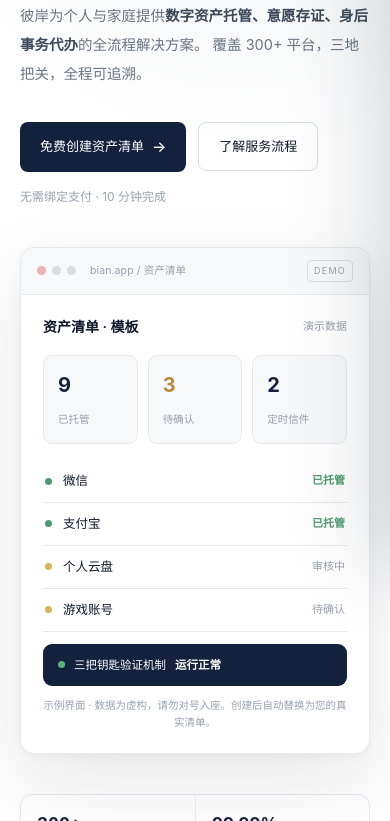
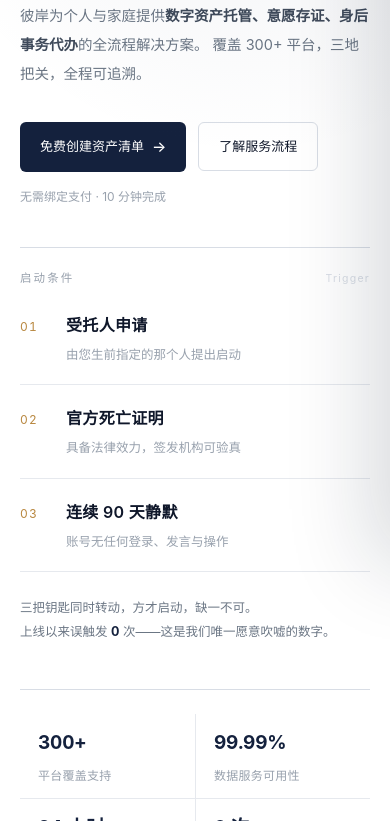
Before and after one commit to 1394641925/lihanyu, a plain HTML site: page index.html in a window 390 px wide. Shown: the part 279-1100 px from the top of the page. Drawn offline with Linux system fonts and the light colour scheme.

Commit message:
style: 极简首屏，移除资产面板

```diff
--- a/index.html
+++ b/index.html
@@ -78,7 +78,7 @@ button{font:inherit;color:inherit;background:none;border:none;cursor:pointer}
 .dr-note{margin-top:9px;text-align:center;font-size:11px;color:var(--ink-4)}
 
 /* Hero */
-.hero{padding:158px 0 76px;position:relative;overflow:hidden}
+.hero{padding:170px 0 92px;position:relative;overflow:hidden}
 .hero::before{content:'';position:absolute;top:-260px;right:-220px;width:720px;height:720px;border-radius:50%;
   background:radial-gradient(circle,rgba(36,54,94,.07) 0%,rgba(36,54,94,0) 66%);pointer-events:none}
 .hero-grid{display:grid;grid-template-columns:1.05fr .95fr;gap:60px;align-items:center}
@@ -90,7 +90,7 @@ h1 em{font-style:normal;color:var(--brand);position:relative;white-space:nowrap}
 .lead{font-size:16px;line-height:2;color:var(--ink-3);max-width:33em}
 .lead b{font-weight:600;color:var(--ink-2)}
 .hero-actions{display:flex;gap:12px;margin-top:34px;flex-wrap:wrap;align-items:center}
-.btn{display:inline-flex;align-items:center;gap:8px;padding:13px 26px;font-size:14px;font-weight:500;transition:.3s;border-radius:8px}
+.btn{display:inline-flex;align-items:center;gap:8px;padding:13px 26px;font-size:14px;font-weight:500;transition:.3s;border-radius:6px}
 .btn .ar{font-size:15px;transition:transform .3s}
 .btn:hover .ar{transform:translateX(3px)}
 .btn-primary{background:var(--brand);color:#fff}
@@ -99,46 +99,29 @@ h1 em{font-style:normal;color:var(--brand);position:relative;white-space:nowrap}
 .btn-ghost:hover{border-color:var(--brand);color:var(--brand)}
 .btn-note{font-size:12px;color:var(--ink-4)}
 
-/* mockup */
-.mock{background:#fff;border:1px solid var(--line);border-radius:14px;box-shadow:0 30px 80px rgba(15,23,42,.1),0 2px 8px rgba(15,23,42,.04);overflow:hidden;transform:rotate(.35deg)}
-.mock-bar{display:flex;align-items:center;gap:6px;padding:12px 16px;border-bottom:1px solid var(--line);background:var(--bg-2)}
-.mock-bar i{width:9px;height:9px;border-radius:50%;background:var(--line-2)}
-.mock-bar i:first-child{background:#e8b4b4}
-.mock-url{margin-left:8px;font-size:10.5px;color:var(--ink-4);letter-spacing:.01em}
-.mock-demo{margin-left:auto;font-size:9px;letter-spacing:.14em;color:var(--ink-4);border:1px solid var(--line-2);border-radius:4px;padding:2px 6px}
-.mock-cap{margin-top:11px;text-align:center;font-size:10.5px;color:var(--ink-4);line-height:1.65}
+/* 首屏 · 极简机制 */
+.keys{border-top:1px solid var(--line-2);padding-top:2px}
+.keys-hd{display:flex;align-items:baseline;justify-content:space-between;padding:18px 0 4px}
+.keys-hd span{font-size:11.5px;letter-spacing:.18em;color:var(--ink-4);text-transform:uppercase}
+.keys-hd em{font-style:normal;font-size:10.5px;color:var(--line-2);letter-spacing:.12em}
+.keys-list{list-style:none;margin:0;padding:0}
+.keys-list li{display:grid;grid-template-columns:46px 1fr;align-items:baseline;padding:19px 0;border-bottom:1px solid var(--line)}
+.k-no{font-size:12px;color:var(--accent);font-variant-numeric:tabular-nums;letter-spacing:.1em}
+.k-t{font-size:16px;font-weight:600;letter-spacing:.02em;color:var(--ink)}
+.k-d{grid-column:2;font-size:12.5px;color:var(--ink-4);margin-top:5px;line-height:1.7}
+.keys-note{margin-top:24px;font-size:12.5px;line-height:1.95;color:var(--ink-3)}
+.keys-note b{color:var(--brand);font-weight:700}
 
 /* 摆渡人照片 */
 .ferry-photo{margin-top:24px}
-.ferry-photo img{width:100%;height:185px;object-fit:cover;border-radius:12px;display:block;filter:saturate(.55) brightness(.92)}
+.ferry-photo img{width:100%;height:185px;object-fit:cover;border-radius:10px;display:block;filter:saturate(.55) brightness(.92)}
 .ferry-photo span{display:block;margin-top:9px;font-size:11px;color:rgba(255,255,255,.5);letter-spacing:.03em;line-height:1.7}
-.mock-body{padding:20px 22px 22px}
-.mock-head{display:flex;justify-content:space-between;align-items:center;margin-bottom:16px}
-.mock-head b{font-size:14px;font-weight:600}
-.mock-head span{font-size:11px;color:var(--ink-4)}
-.mock-cards{display:grid;grid-template-columns:repeat(3,1fr);gap:10px;margin-bottom:16px}
-.mc{background:var(--bg-2);border:1px solid var(--line);border-radius:9px;padding:12px 14px}
-.mc b{display:block;font-size:20px;font-weight:700;color:var(--brand)}
-.mc span{font-size:10.5px;color:var(--ink-4)}
-.mc.hot b{color:var(--accent)}
-.mock-row{display:flex;align-items:center;gap:11px;padding:10px 2px;border-bottom:1px solid var(--line);font-size:12.5px}
-.mock-row:last-of-type{border-bottom:none}
-.mock-row i{width:7px;height:7px;border-radius:50%;background:#4c9a6f;flex:0 0 auto}
-.mock-row i.p{background:#d9b25c}
-.mock-row span{font-weight:500}
-.mock-row em{font-style:normal;margin-left:auto;font-size:11px;color:var(--ink-4)}
-.mock-row em.ok{color:#4c9a6f;font-weight:600}
-.mock-foot{margin-top:12px;background:var(--brand);color:#fff;border-radius:9px;padding:11px 15px;display:flex;align-items:center;gap:9px;font-size:11.5px}
-.mock-foot b{font-weight:600}
-.mock-foot i{width:7px;height:7px;border-radius:50%;background:#69c98c;flex:0 0 auto;animation:pulse 2.2s infinite}
-@keyframes pulse{0%,100%{opacity:1}50%{opacity:.4}}
-
 /* 信任行 */
-.trust{display:grid;grid-template-columns:repeat(4,1fr);gap:0;margin-top:56px;border:1px solid var(--line);border-radius:12px;background:#fff;box-shadow:0 1px 3px rgba(15,23,42,.04);overflow:hidden}
-.trust div{padding:20px 24px;border-left:1px solid var(--line)}
-.trust div:first-child{border-left:none}
-.trust b{display:block;font-weight:700;font-size:20px;color:var(--brand);font-variant-numeric:tabular-nums}
-.trust span{display:block;font-size:12px;color:var(--ink-4);margin-top:3px}
+.trust{display:grid;grid-template-columns:repeat(4,1fr);gap:0;margin-top:66px;padding-top:30px;border-top:1px solid var(--line-2)}
+.trust div{padding:2px 26px}
+.trust div+div{border-left:1px solid var(--line)}
+.trust b{display:block;font-weight:700;font-size:22px;color:var(--brand);font-variant-numeric:tabular-nums;letter-spacing:-.01em}
+.trust span{display:block;font-size:12px;color:var(--ink-4);margin-top:6px;letter-spacing:.02em}
 
 /* Logo 墙 */
 .logos{padding:44px 0 48px;border-bottom:1px solid var(--line);background:var(--bg-2)}
@@ -158,7 +141,7 @@ h2{font-size:clamp(25px,3vw,34px);font-weight:700;line-height:1.4;letter-spacing
 /* 痛点 */
 .pain{background:var(--bg-2)}
 .pain-grid{display:grid;grid-template-columns:repeat(3,1fr);gap:18px}
-.pain-c{background:#fff;border:1px solid var(--line);border-radius:12px;padding:28px 26px;transition:.3s;position:relative}
+.pain-c{background:#fff;border:1px solid var(--line);border-radius:10px;padding:28px 26px;transition:.3s;position:relative}
 .pain-c:hover{transform:translateY(-3px);box-shadow:0 14px 36px rgba(15,23,42,.07)}
 .pain-c b{display:block;font-weight:600;font-size:15.5px;margin-bottom:10px}
 .pain-c p{font-size:13px;line-height:1.95;color:var(--ink-3)}
@@ -166,7 +149,7 @@ h2{font-size:clamp(25px,3vw,34px);font-weight:700;line-height:1.4;letter-spacing
 
 /* 服务 */
 .svc-grid{display:grid;grid-template-columns:1fr 1fr;gap:18px}
-.svc{background:#fff;border:1px solid var(--line);border-radius:14px;padding:30px 30px 28px;transition:.35s;position:relative;overflow:hidden}
+.svc{background:#fff;border:1px solid var(--line);border-radius:10px;padding:30px 30px 28px;transition:.35s;position:relative;overflow:hidden}
 .svc:hover{box-shadow:0 18px 48px rgba(15,23,42,.08);transform:translateY(-3px);border-color:var(--line-2)}
 .svc-top{display:flex;align-items:center;justify-content:space-between;margin-bottom:18px}
 .svc-ico{width:44px;height:44px;border-radius:11px;background:var(--bg-3);display:grid;place-items:center;color:var(--brand)}
@@ -178,7 +161,7 @@ h2{font-size:clamp(25px,3vw,34px);font-weight:700;line-height:1.4;letter-spacing
 
 /* 场景 */
 .scene-grid{display:grid;grid-template-columns:repeat(3,1fr);gap:20px;margin-top:6px}
-.scene{background:#fff;border:1px solid var(--line);border-radius:14px;overflow:hidden;transition:.35s}
+.scene{background:#fff;border:1px solid var(--line);border-radius:10px;overflow:hidden;transition:.35s}
 .scene:hover{box-shadow:0 18px 48px rgba(15,23,42,.08);transform:translateY(-3px)}
 .scene img{width:100%;height:205px;object-fit:cover;filter:saturate(.5) contrast(1.02);display:block}
 .scene-b{padding:18px 20px 20px}
@@ -186,7 +169,7 @@ h2{font-size:clamp(25px,3vw,34px);font-weight:700;line-height:1.4;letter-spacing
 .scene-b p{font-size:12.5px;line-height:1.85;color:var(--ink-3)}
 
 /* 流程尾图 */
-.flow-end{position:relative;height:300px;border-radius:14px;overflow:hidden;margin-top:26px}
+.flow-end{position:relative;height:300px;border-radius:10px;overflow:hidden;margin-top:26px}
 .flow-end img{position:absolute;inset:0;width:100%;height:100%;object-fit:cover;filter:saturate(.5) brightness(.85)}
 .flow-end::after{content:'';position:absolute;inset:0;background:linear-gradient(90deg,rgba(15,23,42,.62),rgba(15,23,42,.16))}
 .flow-end .fe-t{position:relative;z-index:2;height:100%;display:flex;flex-direction:column;justify-content:center;padding-left:46px}
@@ -195,7 +178,7 @@ h2{font-size:clamp(25px,3vw,34px);font-weight:700;line-height:1.4;letter-spacing
 
 /* 值班室 */
 .shift-grid{display:grid;grid-template-columns:1fr 1.12fr;gap:56px;align-items:center}
-.shift-img img{width:100%;height:400px;object-fit:cover;border-radius:14px;filter:saturate(.5) contrast(1.02);display:block}
+.shift-img img{width:100%;height:400px;object-fit:cover;border-radius:10px;filter:saturate(.5) contrast(1.02);display:block}
 .shift-meta{margin-top:26px;padding-top:20px;border-top:1px dashed var(--line);font-size:12.5px;color:var(--ink-3);display:flex;gap:16px;align-items:baseline;flex-wrap:wrap}
 .shift-meta b{font-size:22px;font-weight:700;color:var(--brand);font-variant-numeric:tabular-nums}
 .shift-meta span{color:var(--line-2)}
@@ -211,7 +194,7 @@ h2{font-size:clamp(25px,3vw,34px);font-weight:700;line-height:1.4;letter-spacing
 /* 流程 */
 .flow-wrap{background:var(--bg-2)}
 .flow{display:grid;grid-template-columns:repeat(4,1fr);gap:16px}
-.flow-item{background:#fff;border:1px solid var(--line);border-radius:12px;padding:24px 22px;position:relative;transition:.3s}
+.flow-item{background:#fff;border:1px solid var(--line);border-radius:10px;padding:24px 22px;position:relative;transition:.3s}
 .flow-item:hover{transform:translateY(-3px);box-shadow:0 14px 36px rgba(15,23,42,.07)}
 .flow-no{display:inline-flex;align-items:center;justify-content:center;width:30px;height:30px;border-radius:8px;background:var(--brand);color:#fff;font-size:12.5px;font-weight:700;margin-bottom:16px;font-variant-numeric:tabular-nums}
 .flow-item h3{font-size:15.5px;font-weight:600;margin-bottom:8px}
@@ -221,7 +204,7 @@ h2{font-size:clamp(25px,3vw,34px);font-weight:700;line-height:1.4;letter-spacing
 .flow-item:last-child::after{display:none}
 
 /* 对比 */
-.tbl{width:100%;border-collapse:separate;border-spacing:0;margin-top:8px;font-size:13.5px;background:#fff;border:1px solid var(--line);border-radius:12px;overflow:hidden;box-shadow:0 1px 3px rgba(15,23,42,.04)}
+.tbl{width:100%;border-collapse:separate;border-spacing:0;margin-top:8px;font-size:13.5px;background:#fff;border:1px solid var(--line);border-radius:10px;overflow:hidden;box-shadow:0 1px 3px rgba(15,23,42,.04)}
 .tbl th,.tbl td{padding:15px 18px;text-align:left;border-bottom:1px solid var(--line);vertical-align:top;line-height:1.7}
 .tbl tr:last-child td{border-bottom:none}
 .tbl th{font-weight:600;font-size:12px;color:var(--ink-4);background:var(--bg-2);letter-spacing:.04em}
@@ -240,7 +223,7 @@ h2{font-size:clamp(25px,3vw,34px);font-weight:700;line-height:1.4;letter-spacing
 .philo h2{color:#fff}
 .philo .sec-desc{color:rgba(255,255,255,.62)}
 .philo-grid{display:grid;grid-template-columns:repeat(3,1fr);gap:16px;margin-top:14px}
-.ph{background:rgba(255,255,255,.07);border:1px solid rgba(255,255,255,.12);border-radius:12px;padding:26px 24px;backdrop-filter:blur(6px)}
+.ph{background:rgba(255,255,255,.07);border:1px solid rgba(255,255,255,.12);border-radius:10px;padding:26px 24px;backdrop-filter:blur(6px)}
 .ph-q{font-size:14px;line-height:1.9;color:#fff;font-weight:500;padding-left:13px;border-left:2px solid var(--accent)}
 .ph-from{font-size:11px;color:rgba(255,255,255,.5);margin-top:11px;padding-left:15px;letter-spacing:.06em}
 .ph-tr{margin-top:18px;font-size:12.5px;line-height:1.9;color:rgba(255,255,255,.72);padding-top:15px;border-top:1px solid rgba(255,255,255,.14)}
@@ -248,7 +231,7 @@ h2{font-size:clamp(25px,3vw,34px);font-weight:700;line-height:1.4;letter-spacing
 
 /* 数据 */
 .stat-grid{display:grid;grid-template-columns:repeat(4,1fr);gap:16px}
-.stat{background:#fff;border:1px solid var(--line);border-radius:12px;padding:26px 26px 22px;transition:.3s}
+.stat{background:#fff;border:1px solid var(--line);border-radius:10px;padding:26px 26px 22px;transition:.3s}
 .stat:hover{transform:translateY(-3px);box-shadow:0 14px 36px rgba(15,23,42,.07)}
 .stat-num{font-size:clamp(28px,3vw,36px);font-weight:700;color:var(--brand);font-variant-numeric:tabular-nums;line-height:1.2}
 .stat-num i{font-style:normal;font-size:.5em;color:var(--accent);margin-left:2px;font-weight:600}
@@ -257,7 +240,7 @@ h2{font-size:clamp(25px,3vw,34px);font-weight:700;line-height:1.4;letter-spacing
 
 /* 定价 */
 .plans{display:grid;grid-template-columns:repeat(3,1fr);gap:18px;align-items:stretch}
-.plan{background:#fff;border:1px solid var(--line);border-radius:14px;padding:32px 28px 28px;display:flex;flex-direction:column;position:relative;transition:.35s}
+.plan{background:#fff;border:1px solid var(--line);border-radius:10px;padding:32px 28px 28px;display:flex;flex-direction:column;position:relative;transition:.35s}
 .plan:hover{transform:translateY(-4px);box-shadow:0 18px 50px rgba(15,23,42,.09)}
 .plan.hot{background:var(--brand);color:#fff;border-color:var(--brand)}
 .plan-badge{position:absolute;top:22px;right:22px;background:var(--accent);color:#fff;font-size:11px;font-weight:600;padding:5px 12px;border-radius:99px}
@@ -283,7 +266,7 @@ h2{font-size:clamp(25px,3vw,34px);font-weight:700;line-height:1.4;letter-spacing
 
 /* 媒体 */
 .press-grid{display:grid;grid-template-columns:repeat(3,1fr);gap:18px}
-.pr{background:#fff;border:1px solid var(--line);border-radius:12px;padding:26px 24px;transition:.3s}
+.pr{background:#fff;border:1px solid var(--line);border-radius:10px;padding:26px 24px;transition:.3s}
 .pr:hover{transform:translateY(-3px);box-shadow:0 14px 36px rgba(15,23,42,.07)}
 .pr-m{font-size:11px;font-weight:600;color:var(--brand-2);background:var(--bg-3);display:inline-block;padding:4px 11px;border-radius:99px;margin-bottom:14px}
 .pr-t{font-size:14.5px;line-height:1.8;font-weight:500;margin-bottom:12px}
@@ -299,7 +282,7 @@ h2{font-size:clamp(25px,3vw,34px);font-weight:700;line-height:1.4;letter-spacing
 .ferry-info p{font-size:13.5px;line-height:2;color:var(--ink-3);margin-bottom:14px}
 .ferry-meta{margin-top:22px;padding-top:18px;border-top:1px solid var(--line);font-size:12px;line-height:2.1;color:var(--ink-4)}
 .ferry-meta b{color:var(--ink-2);font-weight:500}
-.chatbox{background:#fff;border:1px solid var(--line);border-radius:14px;display:flex;flex-direction:column;height:540px;box-shadow:0 24px 64px rgba(15,23,42,.08);overflow:hidden}
+.chatbox{background:#fff;border:1px solid var(--line);border-radius:10px;display:flex;flex-direction:column;height:540px;box-shadow:0 24px 64px rgba(15,23,42,.08);overflow:hidden}
 .chat-head{display:flex;align-items:center;gap:11px;padding:15px 20px;border-bottom:1px solid var(--line);background:var(--bg-2);flex:0 0 auto}
 .avatar{width:36px;height:36px;border-radius:9px;background:var(--brand);color:#fff;display:grid;place-items:center;font-size:13px;font-weight:600;flex:0 0 auto}
 .chat-head-t{display:flex;flex-direction:column;line-height:1.4}
@@ -313,7 +296,7 @@ h2{font-size:clamp(25px,3vw,34px);font-weight:700;line-height:1.4;letter-spacing
 .msg.me{align-self:flex-end;flex-direction:row-reverse}
 .msg-tag{font-size:10px;color:var(--ink-4);flex:0 0 auto;padding-top:9px}
 .bubble{font-size:13.5px;line-height:1.9;padding:12px 16px;background:var(--bg-2);border:1px solid var(--line);border-radius:3px 14px 14px 14px;white-space:pre-wrap;word-break:break-word}
-.msg.me .bubble{background:var(--brand);color:#fff;border-color:var(--brand);border-radius:14px 3px 14px 14px}
+.msg.me .bubble{background:var(--brand);color:#fff;border-color:var(--brand);border-radius:10px 3px 14px 14px}
 .bubble.help{background:#fdf6ea;border-color:#ecd9b0}
 .typing{display:flex;gap:4px;padding:15px 17px}
 .typing i{width:5px;height:5px;border-radius:50%;background:var(--ink-4);animation:blink 1.3s infinite}
@@ -332,7 +315,7 @@ h2{font-size:clamp(25px,3vw,34px);font-weight:700;line-height:1.4;letter-spacing
 .chat-input button:disabled{opacity:.5;cursor:default}
 
 /* FAQ */
-.faq-list{margin-top:10px;border:1px solid var(--line);border-radius:12px;overflow:hidden;background:#fff}
+.faq-list{margin-top:10px;border:1px solid var(--line);border-radius:10px;overflow:hidden;background:#fff}
 .faq-item{border-bottom:1px solid var(--line)}
 .faq-item:last-child{border-bottom:none}
 .faq-item summary{list-style:none;cursor:pointer;padding:19px 24px;display:flex;justify-content:space-between;align-items:center;gap:26px;font-size:14.5px;font-weight:500;transition:.3s}
@@ -375,11 +358,12 @@ h2{font-size:clamp(25px,3vw,34px);font-weight:700;line-height:1.4;letter-spacing
   .nv{display:none}
   .hero{padding:110px 0 60px}
   .hero-grid{grid-template-columns:1fr;gap:40px}
-  .trust{grid-template-columns:1fr 1fr;margin-top:40px}
-  .trust div{padding:15px 16px}
-  .trust div:nth-child(3){border-left:none}
+  .trust{grid-template-columns:1fr 1fr;margin-top:44px;padding-top:24px}
+  .trust div{padding:12px 18px}
+  .trust div+div{border-left:none}
+  .trust div:nth-child(even){border-left:1px solid var(--line)}
   .trust div:nth-child(-n+2){border-bottom:1px solid var(--line)}
-  .trust b{font-size:17px}
+  .trust b{font-size:19px}
   .sec,.pain,.flow-wrap,.ferry{padding:64px 0}
   .pain-grid,.svc-grid,.press-grid{grid-template-columns:1fr;gap:14px}
   .flow{grid-template-columns:1fr 1fr;gap:14px}
@@ -412,7 +396,6 @@ h2{font-size:clamp(25px,3vw,34px);font-weight:700;line-height:1.4;letter-spacing
   .btn{padding:12px 20px;font-size:13px}
   .btn-note{width:100%;margin-top:2px}
   .stat-num{font-size:26px}
-  .mock{transform:none}
   .flow{grid-template-columns:1fr}
   .chat-body{padding:18px 14px 6px}
   .chips{padding:0 14px 10px}
@@ -488,22 +471,14 @@ h2{font-size:clamp(25px,3vw,34px);font-weight:700;line-height:1.4;letter-spacing
         <span class="btn-note">无需绑定支付 · 10 分钟完成</span>
       </div>
     </div>
-    <div class="mock rv" style="transition-delay:.18s">
-      <div class="mock-bar"><i></i><i></i><i></i><span class="mock-url">bian.app / 资产清单</span><span class="mock-demo">DEMO</span></div>
-      <div class="mock-body">
-        <div class="mock-head"><b>资产清单 · 模板</b><span>演示数据</span></div>
-        <div class="mock-cards">
-          <div class="mc"><b>9</b><span>已托管</span></div>
-          <div class="mc hot"><b>3</b><span>待确认</span></div>
-          <div class="mc"><b>2</b><span>定时信件</span></div>
-        </div>
-        <div class="mock-row"><i></i><span>微信</span><em class="ok">已托管</em></div>
-        <div class="mock-row"><i></i><span>支付宝</span><em class="ok">已托管</em></div>
-        <div class="mock-row"><i class="p"></i><span>个人云盘</span><em>审核中</em></div>
-        <div class="mock-row"><i class="p"></i><span>游戏账号</span><em>待确认</em></div>
-        <div class="mock-foot"><i></i><span>三把钥匙验证机制</span><b>运行正常</b></div>
-        <p class="mock-cap">示例界面 · 数据为虚构，请勿对号入座。创建后自动替换为您的真实清单。</p>
-      </div>
+    <div class="keys rv" style="transition-delay:.2s">
+      <div class="keys-hd"><span>启动条件</span><em>Trigger</em></div>
+      <ol class="keys-list">
+        <li><span class="k-no">01</span><div class="k-t">受托人申请</div><div class="k-d">由您生前指定的那个人提出启动</div></li>
+        <li><span class="k-no">02</span><div class="k-t">官方死亡证明</div><div class="k-d">具备法律效力，签发机构可验真</div></li>
+        <li><span class="k-no">03</span><div class="k-t">连续 90 天静默</div><div class="k-d">账号无任何登录、发言与操作</div></li>
+      </ol>
+      <p class="keys-note">三把钥匙同时转动，方才启动，缺一不可。<br>上线以来误触发 <b>0</b> 次——这是我们唯一愿意吹嘘的数字。</p>
     </div>
   </div>
   <div class="wrap">
```
